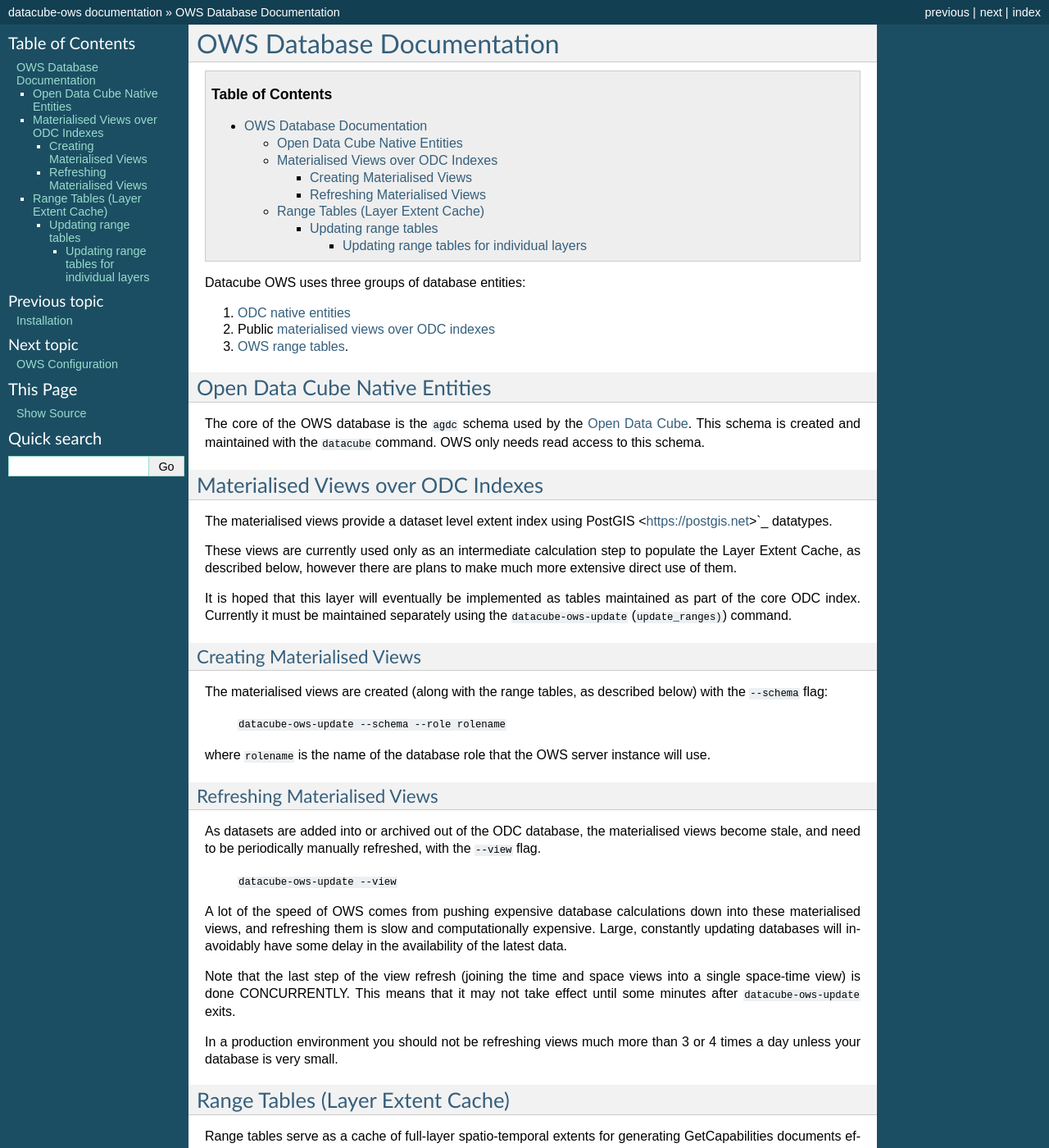
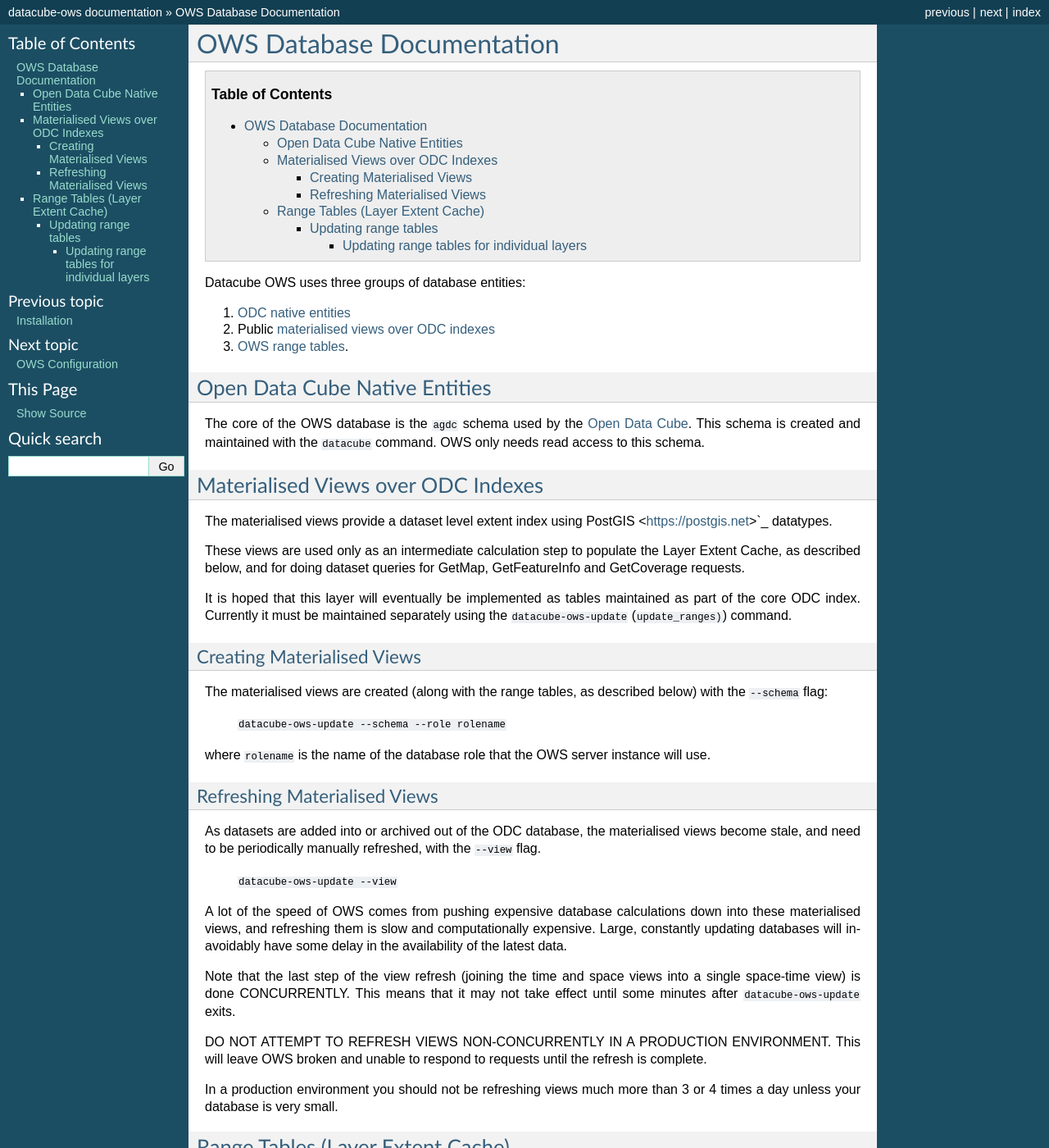
Before and after one commit to opendatacube/datacube-ows, a Sphinx documentation site: the page built from docs/database.rst, in a window 1280 px wide and 1400 px high. Shown: the whole window at 82% size. Built offline with Sphinx 7.4.7, drawn with Linux system fonts in a browser that asks for light colours; the version number could not be read and is left out.

Commit message:
Update database documentation.

```diff
--- a/docs/database.rst
+++ b/docs/database.rst
@@ -24,9 +24,10 @@ Materialised Views over ODC Indexes
 The materialised views provide a dataset level extent index
 using PostGIS <https://postgis.net>`_ datatypes.
 
-These views are currently used only as an intermediate calculation
-step to populate the Layer Extent Cache, as described below, however
-there are plans to make much more extensive direct use of them.
+These views are used only as an intermediate calculation
+step to populate the Layer Extent Cache, as described below,
+and for doing dataset queries for GetMap, GetFeatureInfo
+and GetCoverage requests.
 
 It is hoped that this layer will eventually be implemented as tables
 maintained as part of the core ODC index.  Currently it must be
@@ -66,6 +67,10 @@ and space views into a single space-time view) is done
 CONCURRENTLY. This means that it may not take effect until
 some minutes after ``datacube-ows-update`` exits.
 
+DO NOT ATTEMPT TO REFRESH VIEWS NON-CONCURRENTLY IN A PRODUCTION
+ENVIRONMENT. This will leave OWS broken and unable to respond to
+requests until the refresh is complete.
+
 In a production environment you should not be refreshing views
 much more than 3 or 4 times a day unless your database is very small.
 
```
